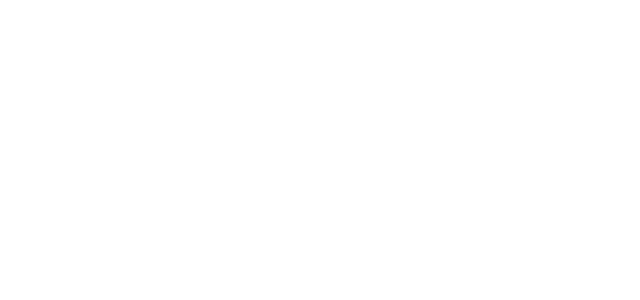
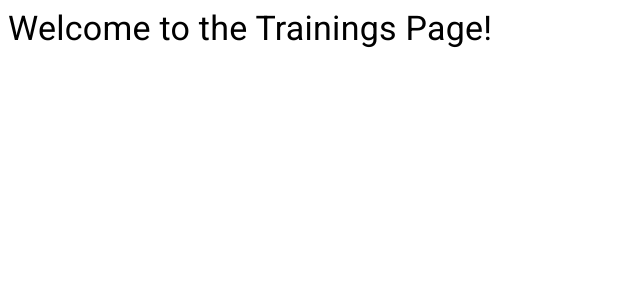
Before and after one commit to athaarsager/lab-training-tracker, a React (Vite) app: page /trainings in a window 1280 px wide. Before the commit this address had no page. Shown: the top 300 px of the page, without its empty margins (0-640 px from the left). Built offline with nearby package versions, Linux system fonts and the light colour scheme.

Commit message:
Create and import file for TrainingsPage

```diff
--- a/src/components/App/App.jsx
+++ b/src/components/App/App.jsx
@@ -1,7 +1,7 @@
-import { useState } from 'react';
 import LandingPage from '../LandingPage/LandingPage';
 import PersonDetailsPage from '../PersonDetailsPage/PersonDetailsPage';
-import NavBar from '../NavBar/NavBar.jsx';
+import NavBar from '../NavBar/NavBar';
+import TrainingsPage from '../TrainingsPage/TrainingsPage';
 import '@fontsource/roboto/300.css';
 import '@fontsource/roboto/400.css';
 import '@fontsource/roboto/500.css';
@@ -22,6 +22,7 @@ function App() {
           <Routes>
             <Route path="/" element={<LandingPage />} />
             <Route path="/:id/details" element={<PersonDetailsPage />} />
+            <Route path="/trainings" element={<TrainingsPage />} />
           </Routes>
         </Grid>
       </Grid >
--- /dev/null
+++ b/src/components/TrainingsPage/TrainingsPage.jsx
@@ -0,0 +1,13 @@
+import Grid from "@mui/material/Grid";
+import Typography from "@mui/material/Typography";
+function TrainingsPage() {
+    return (
+        <Grid container>
+            <Grid item>
+                <Typography variant="h4">Welcome to the Trainings Page!</Typography>
+            </Grid>
+        </Grid>
+    );
+}
+
+export default TrainingsPage;
```
